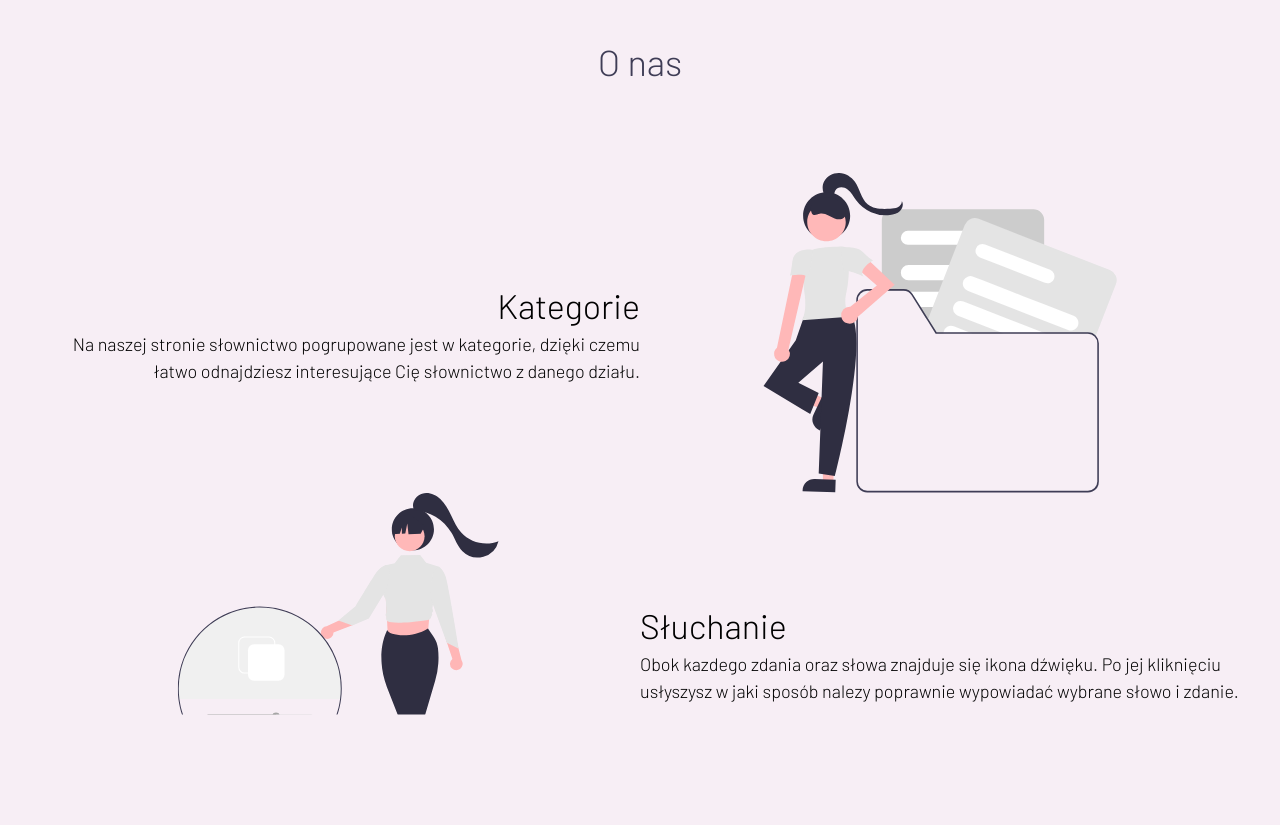
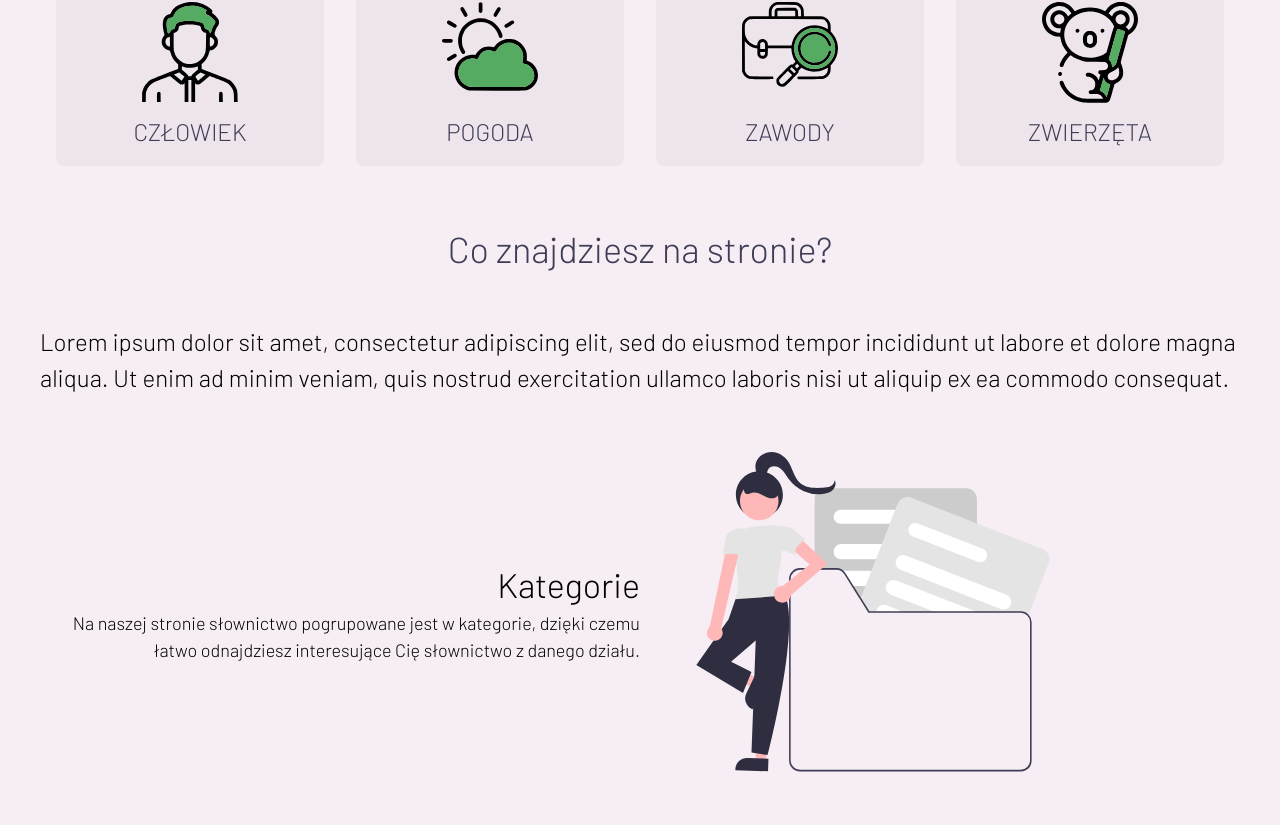
Before and after one commit to angulawk/uczmy-sie-razem, a Next.js app: page / in a window 1280 px wide. Shown: the part 607-1432 px from the top of the page. Built offline with nearby package versions, Linux system fonts and the light colour scheme.

Commit message:
Add changes to main page about us section

```diff
--- a/src/app/page.tsx
+++ b/src/app/page.tsx
@@ -14,12 +14,14 @@ const Home: React.FC = () => (
       iconSrc={IconName.Students}
       iconTitle={IconTitle.Main}
     />
+
+    <Categories categories={mainCategories} title="Główne kategorie" />
+
     <AboutUs
       features={features}
-      title="O nas"
+      title="Co znajdziesz na stronie?"
       description="Lorem ipsum dolor sit amet, consectetur adipiscing elit, sed do eiusmod tempor incididunt ut labore et dolore magna aliqua. Ut enim ad minim veniam, quis nostrud exercitation ullamco laboris nisi ut aliquip ex ea commodo consequat."
     />
-    <Categories categories={mainCategories} title="Główne kategorie" />
   </>
 );
 
--- a/src/components/atoms/Icon/@types/Icon.ts
+++ b/src/components/atoms/Icon/@types/Icon.ts
@@ -23,12 +23,10 @@ export enum IconName {
 export interface IIconProps {
   iconSrc: IconName;
   iconTitle: string;
-  themeClasses?:
-    | Pick<
-        IThemeClasses,
-        "mediaQuery" | "height" | "overflow" | "width" | "order"
-      >
-    | string;
+  themeClasses?: Pick<
+    IThemeClasses,
+    "mediaQuery" | "height" | "overflow" | "width" | "order"
+  >;
 }
 
 export type TIconComponents = Record<IIconProps["iconSrc"], TSVGIcon>;
--- a/src/components/atoms/Icon/Icon.tsx
+++ b/src/components/atoms/Icon/Icon.tsx
@@ -6,11 +6,14 @@ import { convertObjectValuesToString } from "@app/helpers/objects/convertObjectV
 const Icon: React.FC<IIconProps> = ({ iconSrc, iconTitle, themeClasses }) => {
   const IconComponent = iconComponents[iconSrc];
 
+  const iconClasses = {
+    ...iconDefaultClasses,
+    ...themeClasses
+  };
+
   return (
     <IconComponent
-      className={`${convertObjectValuesToString(
-        iconDefaultClasses
-      )} ${themeClasses}`}
+      className={convertObjectValuesToString(iconClasses)}
       title={iconTitle}
     />
   );
--- a/src/components/molecules/AboutUs/AboutUs.tsx
+++ b/src/components/molecules/AboutUs/AboutUs.tsx
@@ -2,18 +2,29 @@ import { Title } from "@app/components/atoms/Title/Title";
 import { convertObjectValuesToString } from "@app/helpers/objects/convertObjectValuesToString";
 import { IAboutUsProps } from "@app/components/molecules/AboutUs/@types/AboutUs";
 import {
+  aboutUsSectionDescriptionDefaultThemeClasses,
   aboutUsWrapperDefaultThemeClasses,
   aboutUsImageDefaultThemeClasses,
   aboutUsTitleDefaultThemeClasses,
   aboutUsDescriptionDefaultThemeClasses,
   aboutUsContentDefaultThemeClasses,
-  aboutUsContainerDefaultThemeClasses
+  aboutUsContainerDefaultThemeClasses,
+  aboutUsImageWrapperDefaultThemeClasses
 } from "@app/components/molecules/AboutUs/styles";
 import { Icon } from "@app/components/atoms/Icon/Icon";
 
-const AboutUs: React.FC<IAboutUsProps> = ({ features, title }) => (
+const AboutUs: React.FC<IAboutUsProps> = ({ description, features, title }) => (
   <>
     <Title>{title}</Title>
+    {description && (
+      <div
+        className={convertObjectValuesToString(
+          aboutUsSectionDescriptionDefaultThemeClasses
+        )}
+      >
+        {description}
+      </div>
+    )}
 
     <div
       className={convertObjectValuesToString(
@@ -27,13 +38,19 @@ const AboutUs: React.FC<IAboutUsProps> = ({ features, title }) => (
           )}
           key={title}
         >
-          <Icon
-            iconSrc={iconSrc}
-            iconTitle={iconTitle}
-            themeClasses={`${convertObjectValuesToString(
-              aboutUsImageDefaultThemeClasses
-            )} ${index % 2 === 0 ? "order-2" : "order-1"}`}
-          />
+          <span
+            className={`${convertObjectValuesToString(
+              aboutUsImageWrapperDefaultThemeClasses
+            )} ${
+              index % 2 === 0 ? "order-2 justify-start" : "order-1 justify-end"
+            }`}
+          >
+            <Icon
+              iconSrc={iconSrc}
+              iconTitle={iconTitle}
+              themeClasses={aboutUsImageDefaultThemeClasses}
+            />
+          </span>
           <div
             className={`${convertObjectValuesToString(
               aboutUsContentDefaultThemeClasses
--- a/src/components/molecules/AboutUs/styles.ts
+++ b/src/components/molecules/AboutUs/styles.ts
@@ -1,27 +1,39 @@
 import { IThemeClasses } from "@app/types/theme";
 
 export const aboutUsSectionDescriptionDefaultThemeClasses: IThemeClasses = {
-  fontSize: "text-18"
+  fontSize: "text-24"
 };
 
 export const aboutUsContainerDefaultThemeClasses: IThemeClasses = {
-  marginY: "my-36"
+  marginY: "my-56",
+  display: "flex",
+  flexDirection: "flex-col",
+  gap: "gap-56"
 };
 
 export const aboutUsWrapperDefaultThemeClasses: IThemeClasses = {
   display: "flex",
-  flexFlow: "flex-col-nowrap",
   alignItems: "items-center",
-  justifyContent: "justify-between"
+  justifyContent: "justify-between",
+  gap: "gap-56",
+  mediaQuery: ["screenMaxMd:flex-col"]
+};
+
+export const aboutUsImageWrapperDefaultThemeClasses: IThemeClasses = {
+  display: "flex",
+  flex: "flex-[1_0_50%]",
+  mediaQuery: ["screenMaxMd:order-1"]
 };
 
 export const aboutUsImageDefaultThemeClasses: IThemeClasses = {
-  height: "h-320",
-  flex: "flex-[1_0_50%]"
+  maxHeight: "max-h-320",
+  height: "h-full",
+  mediaQuery: ["screenMaxMd:h-200"]
 };
 
 export const aboutUsContentDefaultThemeClasses: IThemeClasses = {
-  flex: "flex-[1_0_50%]"
+  flex: "flex-[1_0_50%]",
+  mediaQuery: ["screenMaxMd:text-center"]
 };
 
 export const aboutUsTitleDefaultThemeClasses: IThemeClasses = {
--- a/src/components/molecules/Categories/styles.ts
+++ b/src/components/molecules/Categories/styles.ts
@@ -5,5 +5,6 @@ export const categoriesDefaultThemeClasses: IThemeClasses = {
   flexWrap: "flex-wrap",
   alignItems: "items-center",
   justifyContent: "justify-center",
+  marginBottom: "mb-36",
   mediaQuery: ["screenMinMd:gap-32", "screenMaxMd:gap-12"]
 };
--- a/tailwind.config.ts
+++ b/tailwind.config.ts
@@ -16,7 +16,7 @@ const spacing = {
   32: "3.2rem",
   36: "3.6rem",
   40: "4rem",
-  45: "4.5rem",
+  44: "4.4rem",
   48: "4.8rem",
   56: "5.6rem",
   60: "6rem",
```
